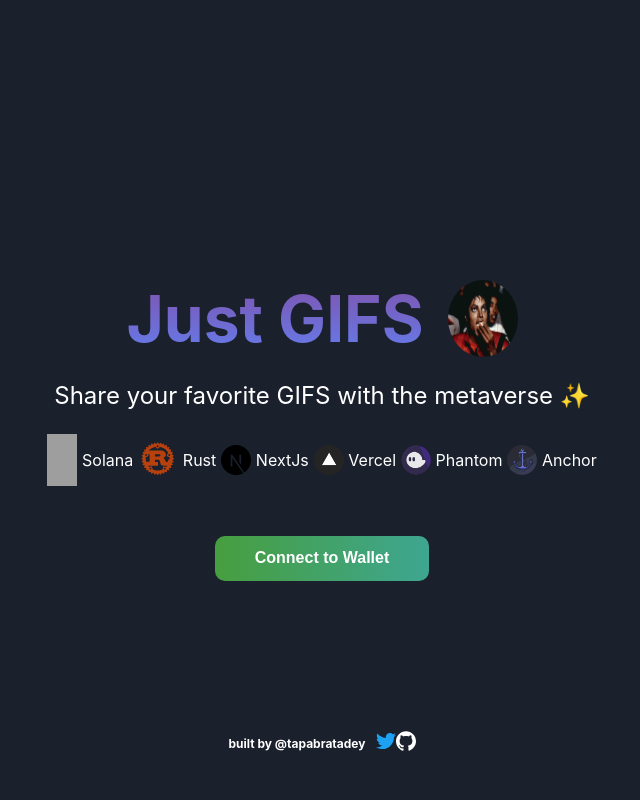
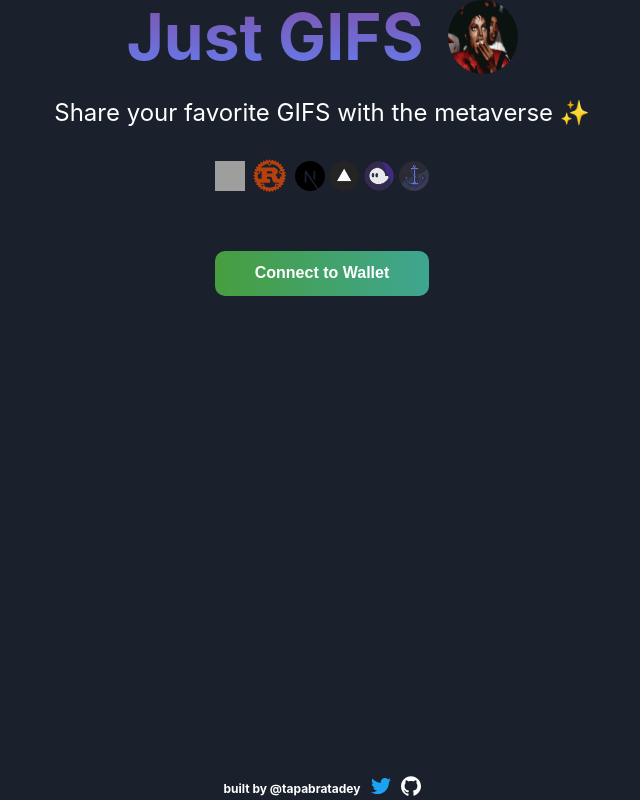
Before and after one commit to TnExperts/Just-Gifs, a Next.js app: page / in a window 1280 px wide. Shown: the whole page, without its empty margins (318-958 px from the left). Built offline with nearby package versions, Linux system fonts and the light colour scheme; grey boxes are pictures that could not be loaded.

Commit message:
app now adapts cleanly to grids

```diff
--- a/components/footer.js
+++ /dev/null
@@ -1,27 +0,0 @@
-import Image from 'next/image';
-import styles from '../styles/Home.module.css';
-
-// Constants
-const TWITTER_HANDLE = 'tapabratadey';
-const TWITTER_LINK = `https://twitter.com/${TWITTER_HANDLE}`;
-const GITHUB_HANDLE = 'tapabratadey';
-const GITHUB_LINK = `https://twitter.com/${GITHUB_HANDLE}`;
-
-export default function Header() {
-  return (
-    <div className={styles.footerContainer}>
-      <a className={styles.footerText}>{`built by @${TWITTER_HANDLE}`}</a>
-      <a
-        href={TWITTER_LINK}
-        target="_blank"
-        alt="Twitter Logo"
-        rel="noreferrer"
-      >
-        <Image height="20" width="20" alt="next" src="/twitter.svg" />
-      </a>
-      <a href={GITHUB_LINK} target="_blank" alt="Github Logo" rel="noreferrer">
-        <Image height="20" width="20" alt="next" src="/github.svg" />
-      </a>
-    </div>
-  );
-}
--- a/components/description.js
+++ b/pages/components/description.js
@@ -1,26 +1,26 @@
 import Image from 'next/image';
-import styles from '../styles/Home.module.css';
+import styles from '../../styles/Home.module.css';
 import RustSVG from '../components/rust-svg';
 
 export default function Header() {
   return (
     <div>
-      <p className={styles.sub_text}>
+      <p className={styles.description}>
         Share your favorite GIFS with the metaverse ✨
       </p>
-      <div className={styles.langs}>
+      <div className={styles.grid}>
         <Image height="30" width="30" alt="solana" src="/solana.svg" />
-        <p className={styles.logo_text}>Solana</p>
+        {/* <p className={styles.logo_text}>Solana</p> */}
         <RustSVG height="50" width="40" alt="rust" />
-        <p className={styles.logo_text}>Rust</p>
+        {/* <p className={styles.logo_text}>Rust</p> */}
         <Image height="30" width="30" alt="next" src="/nextjs.svg" />
-        <p className={styles.logo_text}>NextJs</p>
+        {/* <p className={styles.logo_text}>NextJs</p> */}
         <Image height="30" width="30" alt="vercel" src="/vercel.svg" />
-        <p className={styles.logo_text}>Vercel</p>
+        {/* <p className={styles.logo_text}>Vercel</p> */}
         <Image height="30" width="30" alt="phantom" src="/phantom.svg" />
-        <p className={styles.logo_text}>Phantom</p>
+        {/* <p className={styles.logo_text}>Phantom</p> */}
         <Image height="30" width="30" alt="anchor" src="/anchor.svg" />
-        <p className={styles.logo_text}>Anchor</p>
+        {/* <p className={styles.logo_text}>Anchor</p> */}
       </div>
     </div>
   );
--- /dev/null
+++ b/pages/components/footer.js
@@ -0,0 +1,40 @@
+import Image from 'next/image';
+import styles from '../../styles/Home.module.css';
+
+// Constants
+const HANDLE = 'tapabratadey';
+const TWITTER_LINK = `https://twitter.com/${HANDLE}`;
+const GITHUB_LINK = `https://twitter.com/${HANDLE}`;
+
+export default function Header() {
+  return (
+    <footer className={styles.footer}>
+      <div className={styles.footerContainer}>
+        <a
+          target="_blank"
+          rel="noopener noreferrer"
+          className={styles.footerText}
+        >
+          {`built by @${HANDLE}`}
+        </a>
+        <a
+          href={TWITTER_LINK}
+          target="_blank"
+          alt="Twitter Logo"
+          rel="noreferrer"
+          style={{ paddingRight: 10 }}
+        >
+          <Image height="20" width="20" alt="next" src="/twitter.svg" />
+        </a>
+        <a
+          href={GITHUB_LINK}
+          target="_blank"
+          alt="Github Logo"
+          rel="noreferrer"
+        >
+          <Image height="20" width="20" alt="next" src="/github.svg" />
+        </a>
+      </div>
+    </footer>
+  );
+}
--- a/components/header.js
+++ b/pages/components/header.js
@@ -1,10 +1,10 @@
 import Image from 'next/image';
-import styles from '../styles/Home.module.css';
+import styles from '../../styles/Home.module.css';
 
 export default function Header() {
   return (
     <div className={styles.header_grid}>
-      <p className={styles.header}>Just GIFS</p>
+      <h1 className={styles.title}>Just GIFS</h1>
       <Image
         className={styles.gif}
         height="70"
--- /dev/null
+++ b/pages/components/main.js
@@ -0,0 +1,46 @@
+import Image from 'next/image';
+import styles from '../../styles/Home.module.css';
+import RustSVG from './rust-svg.js';
+import Header from './header.js';
+import Description from './description';
+
+export default function Main() {
+  return (
+    <div>
+      <main className={styles.main}>
+        <Header />
+        <Description />
+
+        <div className={styles.grid}>
+          <a href="https://nextjs.org/docs" className={styles.card}>
+            <h2>Documentation &rarr;</h2>
+            <p>Find in-depth information about Next.js features and API.</p>
+          </a>
+
+          <a href="https://nextjs.org/learn" className={styles.card}>
+            <h2>Learn &rarr;</h2>
+            <p>Learn about Next.js in an interactive course with quizzes!</p>
+          </a>
+
+          <a
+            href="https://github.com/vercel/next.js/tree/master/examples"
+            className={styles.card}
+          >
+            <h2>Examples &rarr;</h2>
+            <p>Discover and deploy boilerplate example Next.js projects.</p>
+          </a>
+
+          <a
+            href="https://vercel.com/new?utm_source=create-next-app&utm_medium=default-template&utm_campaign=create-next-app"
+            className={styles.card}
+          >
+            <h2>Deploy &rarr;</h2>
+            <p>
+              Instantly deploy your Next.js site to a public URL with Vercel.
+            </p>
+          </a>
+        </div>
+      </main>
+    </div>
+  );
+}
--- a/pages/index.js
+++ b/pages/index.js
@@ -2,12 +2,26 @@
 import Head from 'next/head';
 import Image from 'next/image';
 import styles from '../styles/Home.module.css';
-import Header from '../components/header';
-import Footer from '../components/footer';
-import Description from '../components/description';
+import Footer from './components/footer.js';
+import Header from './components/header.js';
+import Description from './components/description';
+import RustSVG from './components/rust-svg';
+import Main from './components/main';
 import { useEffect, useState } from 'react';
 
 const TEST_GIFs = [
+  'https://i.giphy.com/media/eIG0HfouRQJQr1wBzz/giphy.webp',
+  'https://media3.giphy.com/media/L71a8LW2UrKwPaWNYM/giphy.gif?cid=ecf05e47rr9qizx2msjucl1xyvuu47d7kf25tqt2lvo024uo&rid=giphy.gif&ct=g',
+  'https://media4.giphy.com/media/AeFmQjHMtEySooOc8K/giphy.gif?cid=ecf05e47qdzhdma2y3ugn32lkgi972z9mpfzocjj6z1ro4ec&rid=giphy.gif&ct=g',
+  'https://i.giphy.com/media/PAqjdPkJLDsmBRSYUp/giphy.webp',
+  'https://i.giphy.com/media/eIG0HfouRQJQr1wBzz/giphy.webp',
+  'https://media3.giphy.com/media/L71a8LW2UrKwPaWNYM/giphy.gif?cid=ecf05e47rr9qizx2msjucl1xyvuu47d7kf25tqt2lvo024uo&rid=giphy.gif&ct=g',
+  'https://media4.giphy.com/media/AeFmQjHMtEySooOc8K/giphy.gif?cid=ecf05e47qdzhdma2y3ugn32lkgi972z9mpfzocjj6z1ro4ec&rid=giphy.gif&ct=g',
+  'https://i.giphy.com/media/PAqjdPkJLDsmBRSYUp/giphy.webp',
+  'https://i.giphy.com/media/eIG0HfouRQJQr1wBzz/giphy.webp',
+  'https://media3.giphy.com/media/L71a8LW2UrKwPaWNYM/giphy.gif?cid=ecf05e47rr9qizx2msjucl1xyvuu47d7kf25tqt2lvo024uo&rid=giphy.gif&ct=g',
+  'https://media4.giphy.com/media/AeFmQjHMtEySooOc8K/giphy.gif?cid=ecf05e47qdzhdma2y3ugn32lkgi972z9mpfzocjj6z1ro4ec&rid=giphy.gif&ct=g',
+  'https://i.giphy.com/media/PAqjdPkJLDsmBRSYUp/giphy.webp',
   'https://i.giphy.com/media/eIG0HfouRQJQr1wBzz/giphy.webp',
   'https://media3.giphy.com/media/L71a8LW2UrKwPaWNYM/giphy.gif?cid=ecf05e47rr9qizx2msjucl1xyvuu47d7kf25tqt2lvo024uo&rid=giphy.gif&ct=g',
   'https://media4.giphy.com/media/AeFmQjHMtEySooOc8K/giphy.gif?cid=ecf05e47qdzhdma2y3ugn32lkgi972z9mpfzocjj6z1ro4ec&rid=giphy.gif&ct=g',
@@ -23,16 +37,18 @@ export default function Home() {
     try {
       const { solana } = window;
       if (solana) {
+        if (solana.isPhantom) {
           console.log('Wallet is available');
           // connecting to user wallet with solana.connect
-        const res = await solana.connect();
+          const res = await solana.connect({ onlyIfTrusted: true });
           //set the user wallet address
           setWalletAddress(res.publicKey.toString());
+        }
       } else {
         alert('Get a Phantom Wallet');
       }
     } catch (error) {
-      console.error(error);
+      console.log(error);
     }
   };
 
@@ -44,7 +60,7 @@ export default function Home() {
         setWalletAddress(res.publicKey.toString());
       }
     } catch (error) {
-      console.error(error);
+      console.log(error);
     }
   };
 
@@ -59,7 +75,7 @@ export default function Home() {
 
   const renderGIFContainer = () => (
     <div className={styles.connected_container}>
-      <div className={styles.gif_grid}>
+      <div className={styles.box}>
         {TEST_GIFs.map((gif) => (
           <div className={styles.gif_item} key={gif}>
             <img src={gif} alt={gif} />
@@ -77,23 +93,25 @@ export default function Home() {
   }, []);
 
   return (
-    <div className={styles.app}>
+    <div className={styles.container}>
       <Head>
         <title>Just GIFs</title>
         <meta name="description" content="Generated by create next app" />
         <link rel="icon" href="/favicon.ico" />
       </Head>
-      <div
-        className={walletAddress ? styles.container : styles.authed_container}
-      >
-        <div className={styles.container}>
       <Header />
       <Description />
+
+      <main className={walletAddress ? styles.authed_container : styles.main}>
         {!walletAddress && NotConnectedButton()}
+        <div className={styles.sub_text}>
           {walletAddress && renderGIFContainer()}
         </div>
+      </main>
+
+      <footer className={styles.footer}>
         <Footer />
-      </div>
+      </footer>
     </div>
   );
 }
--- a/styles/Home.module.css
+++ b/styles/Home.module.css
@@ -1,4 +1,4 @@
-/* .container {
+.container {
   min-height: 100vh;
   padding: 0 0.5rem;
   display: flex;
@@ -6,31 +6,15 @@
   justify-content: center;
   align-items: center;
   height: 100vh;
+  background-color: #1a202c;
 }
 
-.main {
-  padding: 5rem 0;
-  flex: 1;
+.header_grid {
   display: flex;
-  flex-direction: column;
-  justify-content: center;
-  align-items: center;
-}
-
-.footer {
-  width: 100%;
-  height: 100px;
-  border-top: 1px solid #eaeaea;
-  display: flex;
-  justify-content: center;
-  align-items: center;
-}
-
-.footer a {
-  display: flex;
-  justify-content: center;
-  align-items: center;
-  flex-grow: 1;
+  grid-gap: 1.5rem;
+  justify-items: center;
+  margin: 0;
+  padding: 0;
 }
 
 .title a {
@@ -48,16 +32,216 @@
   margin: 0;
   line-height: 1.15;
   font-size: 4rem;
+  font-weight: bold;
+  color: white;
+  background: -webkit-linear-gradient(#7f53ac, #647dee);
+  -webkit-background-clip: text;
+  -webkit-text-fill-color: transparent;
 }
 
-.title,
-.description {
-  text-align: center;
+.gif {
+  border-radius: 50%;
+  display: flex;
+  flex-direction: column;
+  position: relative;
+  justify-self: center;
+  align-self: center;
 }
 
 .description {
-  line-height: 1.5;
   font-size: 1.5rem;
+  color: white;
+}
+
+.grid {
+  display: flex;
+  align-items: center;
+  justify-content: center;
+  flex-wrap: wrap;
+  /* max-width: 800px; */
+  /* margin-top: 3rem; */
+  grid-gap: 0.3rem;
+}
+
+.main {
+  /* padding: 5rem 0; */
+  /* flex: 1; */
+  display: flex;
+  flex-direction: column;
+  justify-content: center;
+  align-items: center;
+  /* width: 100vw; */
+}
+
+.authed_container {
+  height: 100%;
+  display: flex;
+  flex-direction: column;
+  padding: 30px;
+}
+
+.cta_button {
+  height: 45px;
+  border: 0;
+  width: auto;
+  margin-top: 50px;
+  padding-left: 40px;
+  padding-right: 40px;
+  border-radius: 10px;
+  cursor: pointer;
+  font-size: 16px;
+  font-weight: bold;
+  color: white;
+}
+
+.connect_wallet_button {
+  background: -webkit-linear-gradient(left, #479e3f, #35aee2);
+  background-size: 200% 200%;
+}
+
+.sub_text {
+  width: 100%;
+  font-size: 1.5rem;
+  color: white;
+}
+
+.connected_container input[type='text'] {
+  display: inline-block;
+  color: white;
+  padding: 10px;
+  width: 50%;
+  height: 60px;
+  font-size: 16px;
+  box-sizing: border-box;
+  background-color: rgba(0, 0, 0, 0.25);
+  border: none;
+  border-radius: 10px;
+  margin: 50px auto;
+}
+
+.gif_item img {
+  width: 100%;
+  height: 100%;
+  border-radius: 10px;
+  object-fit: cover;
+}
+
+.box {
+  /* width: 200px; */
+  height: 65vh;
+  /* padding: 10px; */
+  /* border: 1px solid rgb(207, 207, 207); */
+  border-radius: 15px;
+  margin-top: 10px;
+  overflow: auto;
+  font-size: 20px;
+
+  display: grid;
+  grid-template-columns: repeat(4, 1fr);
+  grid-gap: 1.5rem;
+}
+
+/* width */
+.box::-webkit-scrollbar {
+  width: 5px;
+}
+
+/* Track */
+.box::-webkit-scrollbar-track {
+  box-shadow: inset 0 0 0px grey;
+  border-radius: 50px;
+}
+
+/* Handle */
+.box::-webkit-scrollbar-thumb {
+  background: rgb(54, 54, 54);
+  border-radius: 50px;
+}
+
+.box:hover,
+.box:focus,
+.box:active {
+  color: #0092f3;
+  border-color: #0070f3;
+}
+
+.footer {
+  width: 100%;
+  height: 100%;
+  /* border-top: 1px solid #eaeaea; */
+  display: flex;
+  justify-content: center;
+  align-items: center;
+}
+
+/* .footer a {
+  display: flex;
+  justify-content: center;
+  align-items: center;
+  flex-grow: 1;
+} */
+
+.footerContainer {
+  display: flex;
+  justify-content: center;
+  align-items: center;
+  position: absolute;
+  width: 100%;
+  bottom: 0;
+  left: 0;
+  /* padding-bottom: 45px; */
+}
+
+.footerText {
+  color: white;
+  font-size: 12px;
+  font-weight: bold;
+  padding-right: 10px;
+}
+
+@media (max-width: 600px) {
+  .box {
+    width: 100%;
+    flex-direction: column;
+  }
+}
+
+/**Extras*/
+.gif_grid {
+  display: grid;
+  grid-template-columns: repeat(4, 1fr);
+  grid-gap: 1.5rem;
+  /* grid-template-rows: repeat(4, 5vw); */
+  /* grid-gap: 15px; */
+  /* display: flex; */
+  /* flex-direction: row; */
+  /* grid-template-columns: repeat(auto-fit, minmax(500px, 1fr)); */
+  /* justify-items: center; */
+  /* justify-items: center;
+  margin: 0;
+  padding: 0; */
+}
+
+/* .gif_grid .gif_item {
+  display: flex;
+  flex-direction: row;
+  position: relative;
+  justify-self: center;
+  align-self: center;
+} */
+
+.logo_text {
+  font-size: 1rem;
+  color: white;
+}
+
+.langs {
+  display: flex;
+  flex-direction: row;
+  grid-gap: 0.3rem;
+  justify-items: center;
+  margin: 0;
+  padding: 0;
 }
 
 .code {
@@ -67,15 +251,6 @@
   font-size: 1.1rem;
   font-family: Menlo, Monaco, Lucida Console, Liberation Mono, DejaVu Sans Mono,
     Bitstream Vera Sans Mono, Courier New, monospace;
-}
-
-.grid {
-  display: flex;
-  align-items: center;
-  justify-content: center;
-  flex-wrap: wrap;
-  max-width: 800px;
-  margin-top: 3rem;
 }
 
 .card {
@@ -107,192 +282,3 @@
   font-size: 1.25rem;
   line-height: 1.5;
 }
-
-.logo {
-  height: 1em;
-  margin-left: 0.5rem;
-}
-
-@media (max-width: 600px) {
-  .grid {
-    width: 100%;
-    flex-direction: column;
-  }
-} */
-
-.app {
-  height: 100vh;
-  background-color: #1a202c;
-  overflow: scroll;
-  text-align: center;
-
-  min-height: 100vh;
-  padding: 0 0.5rem;
-  display: flex;
-  flex-direction: column;
-  justify-content: center;
-  align-items: center;
-}
-
-.container {
-  min-height: 100vh;
-  padding: 0 0.5rem;
-  display: flex;
-  flex-direction: column;
-  justify-content: center;
-  align-items: center;
-  height: 100vh;
-}
-
-.authed_container {
-  height: 100%;
-  display: flex;
-  flex-direction: column;
-  padding: 30px;
-}
-
-.header {
-  margin: 0;
-  font-size: 4rem;
-  font-weight: bold;
-  color: white;
-  background: -webkit-linear-gradient(#7f53ac, #647dee);
-  -webkit-background-clip: text;
-  -webkit-text-fill-color: transparent;
-}
-
-.sub_text {
-  font-size: 1.5rem;
-  color: white;
-}
-
-.logo_text {
-  font-size: 1rem;
-  color: white;
-}
-
-.gradient-text {
-  background: -webkit-linear-gradient(left, #60c657 30%, #35aee2 60%);
-  background-clip: text;
-  -webkit-background-clip: text;
-  -webkit-text-fill-color: transparent;
-}
-
-.cta_button {
-  height: 45px;
-  border: 0;
-  width: auto;
-  margin-top: 50px;
-  padding-left: 40px;
-  padding-right: 40px;
-  border-radius: 10px;
-  cursor: pointer;
-  font-size: 16px;
-  font-weight: bold;
-  color: white;
-}
-
-.connect_wallet_button {
-  background: -webkit-linear-gradient(left, #479e3f, #35aee2);
-  background-size: 200% 200%;
-
-  /* background: -webkit-linear-gradient(left, #861657, #ffa69e); */
-  /* background-color: #861657;
-  background-image: linear-gradient(326deg, #861657 0%, #ffa69e 74%); */
-
-  /* background-color: #1fd1f9;
-  background-image: linear-gradient(315deg, #1fd1f9 0%, #b621fe 74%); */
-}
-
-.submit-gif-button {
-  background: -webkit-linear-gradient(left, #4e44ce, #35aee2);
-  background-size: 200% 200%;
-  animation: gradient-animation 4s ease infinite;
-  margin-left: 10px;
-}
-
-.footerContainer {
-  display: flex;
-  justify-content: center;
-  align-items: center;
-  position: absolute;
-  width: 100%;
-  bottom: 0;
-  left: 0;
-  padding-bottom: 45px;
-}
-
-.gif {
-  border-radius: 50%;
-  display: flex;
-  flex-direction: column;
-  position: relative;
-  justify-self: center;
-  align-self: center;
-}
-
-.footerText {
-  color: white;
-  font-size: 12px;
-  font-weight: bold;
-  padding-right: 10px;
-}
-
-.gif_grid {
-  display: grid;
-  grid-template-columns: repeat(auto-fit, minmax(500px, 1fr));
-  grid-gap: 1.5rem;
-  justify-items: center;
-  margin: 0;
-  padding: 0;
-}
-
-.gif_grid .gif_item {
-  display: flex;
-  flex-direction: column;
-  position: relative;
-  justify-self: center;
-  align-self: center;
-}
-
-.header_grid {
-  display: flex;
-  grid-gap: 1.5rem;
-  justify-items: center;
-  margin: 0;
-  padding: 0;
-}
-
-.langs {
-  display: flex;
-  flex-direction: row;
-  grid-gap: 0.3rem;
-  justify-items: center;
-  margin: 0;
-  padding: 0;
-}
-
-.gif_item img {
-  width: 100%;
-  height: 300px;
-  border-radius: 10px;
-  object-fit: cover;
-}
-
-.connected_container input[type='text'] {
-  display: inline-block;
-  color: white;
-  padding: 10px;
-  width: 50%;
-  height: 60px;
-  font-size: 16px;
-  box-sizing: border-box;
-  background-color: rgba(0, 0, 0, 0.25);
-  border: none;
-  border-radius: 10px;
-  margin: 50px auto;
-}
-
-.connected_container button {
-  height: 50px;
-}
```
Also changed, not shown: pages/components/rust-svg.js (renamed from components/rust-svg.js). Lines whose indentation alone changed are shown as unchanged.
